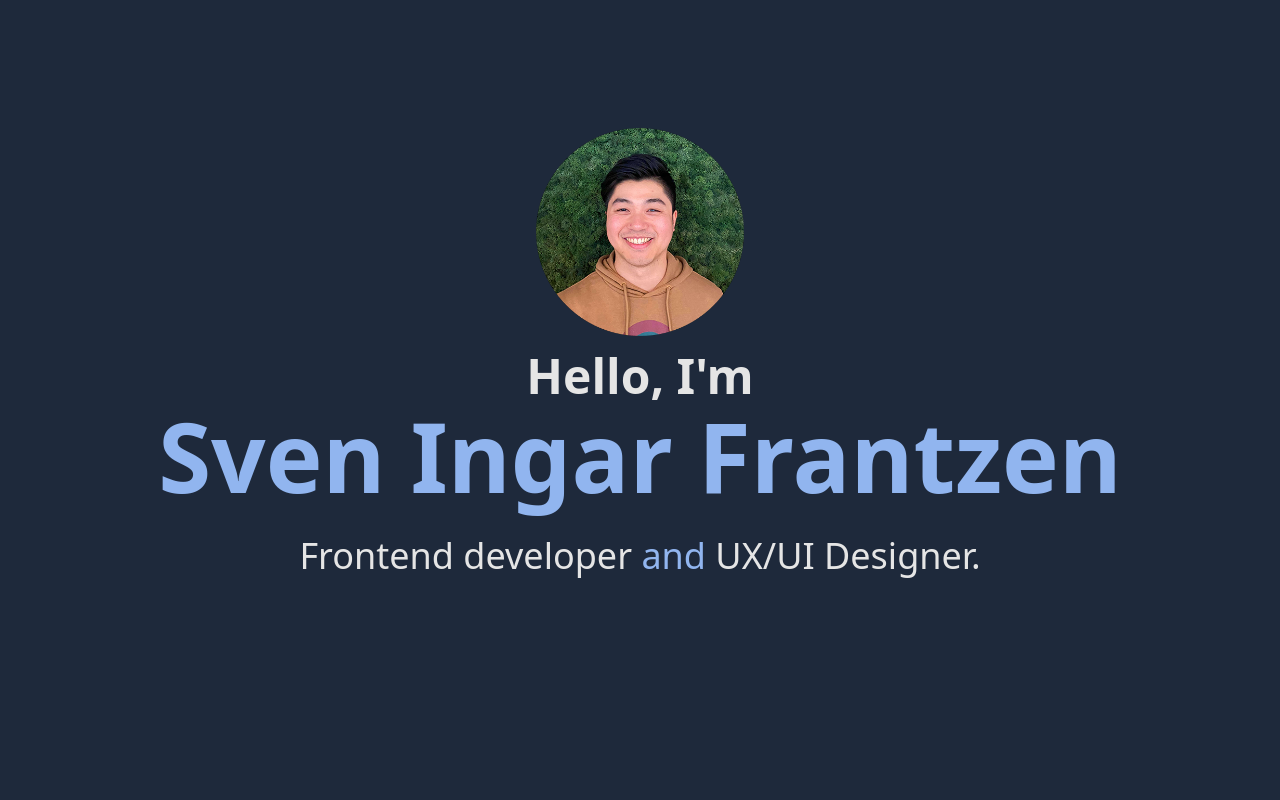
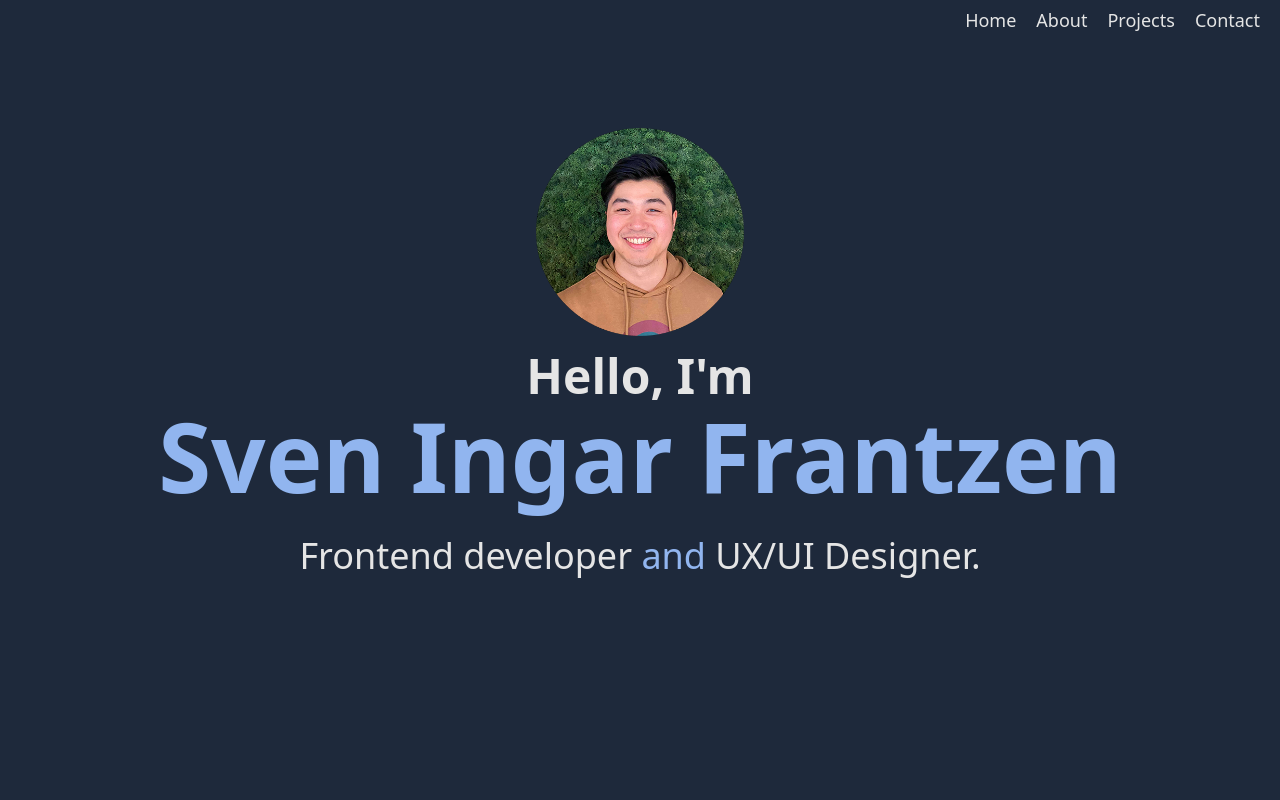
Before and after one commit to svennif/portfolio_new, a Vue app: page / in a window 1280 px wide. Shown: the top 800 px of the page. Built offline with nearby package versions, Linux system fonts and the light colour scheme.

Commit message:
start of navbar

```diff
--- a/src/App.vue
+++ b/src/App.vue
@@ -1,7 +1,8 @@
 <template>
+        <Navbar />
         <Home />
+        <About />
         <Projects />
-        <About />
         <Contact />
 </template>
 
@@ -10,6 +11,7 @@ import Home from "@/components/HomeComponent.vue";
 import Projects from "./components/ProjectComponent.vue";
 import About from "./components/AboutComponent.vue";
 import Contact from "./components/ContactComponent.vue";
+import Navbar from "./components/common/NavbarComponent.vue";
 
 export default {
     name: "App",
@@ -17,7 +19,8 @@ export default {
     Home,
     Projects,
     About,
-    Contact
+    Contact,
+    Navbar
 },
 };
 </script>
--- /dev/null
+++ b/src/components/common/NavbarComponent.vue
@@ -0,0 +1,24 @@
+<template>
+    <div class="text-hightlight fixed container mx-auto">
+        <ul class="flex justify-end" >
+            <li class="mr-5 text-lg/10 text-neutral-200 hover:text-highlight hover:underline"><a href="#">Home</a></li>
+            <li class="mr-5 text-lg/10 text-neutral-200 hover:text-highlight hover:underline"><a href="#">About </a></li>
+            <li class="mr-5 text-lg/10 text-neutral-200 hover:text-highlight hover:underline"><a href="#">Projects</a></li>
+            <li class="mr-5 text-lg/10 text-neutral-200 hover:text-highlight hover:underline"><a href="#">Contact</a></li>
+        </ul>
+    </div>
+</template>
+
+<script>
+export default {
+    setup () {
+
+
+        return {}
+    }
+}
+</script>
+
+<style>
+
+</style>
```
